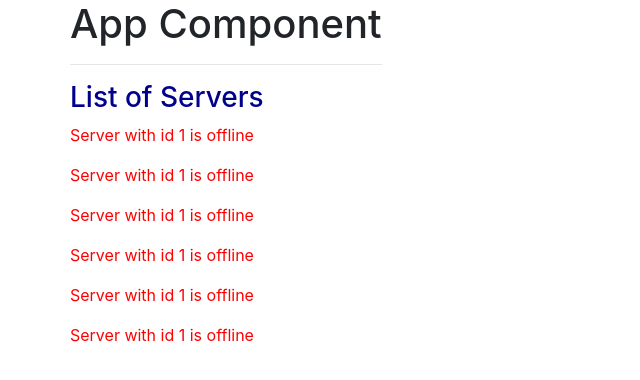
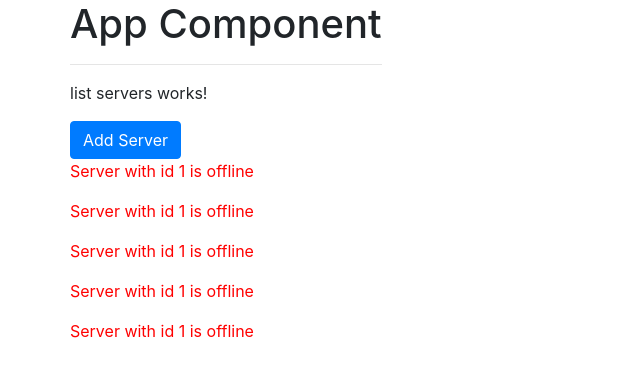
Before and after one commit to ck27/angular-concepts, an Angular app: page / in a window 1280 px wide. Shown: the top 380 px of the page, without its empty margins (0-640 px from the left). Built offline with nearby package versions, Linux system fonts and the light colour scheme.

Commit message:
Property Binding

```diff
--- a/src/app/servers/servers.component.html
+++ b/src/app/servers/servers.component.html
@@ -1,6 +1,8 @@
 <p class="darkblue">
   list servers works!
 </p>
+<button class="btn btn-primary" [disabled]="!allowNewServer">Add Server</button>
+
 <app-server></app-server>
 <app-server></app-server>
 <app-server></app-server>
--- a/src/app/servers/servers.component.ts
+++ b/src/app/servers/servers.component.ts
@@ -2,23 +2,28 @@
 
 @Component({
   selector : ".app-servers",
+  templateUrl: './servers.component.html',
+  styleUrls: ['./servers.component.css']
   // selector: '[app-servers]',
-  // templateUrl: './servers.component.html',
-  // styleUrls: ['./servers.component.css']
-  template: `
-  <h3>List of Servers</h3>
-  <app-server></app-server><app-server></app-server><app-server></app-server>
-  <app-server></app-server><app-server></app-server><app-server></app-server>
-  `,
-  styles : [
-    `h3 {
-      color: darkblue;
-    }`
-  ]
+  // template: `
+  // <h3>List of Servers</h3>
+  // <app-server></app-server><app-server></app-server><app-server></app-server>
+  // <app-server></app-server><app-server></app-server><app-server></app-server>
+  // `,
+  // styles : [
+  //   `h3 {
+  //     color: darkblue;
+  //   }`
+  // ]
 })
 export class ServersComponent implements OnInit {
 
-  constructor() { }
+  allowNewServer:boolean = false;
+  constructor() {
+    setTimeout( () => {
+      this.allowNewServer = true;
+    },3000)
+  }
 
   ngOnInit() {
   }
```
